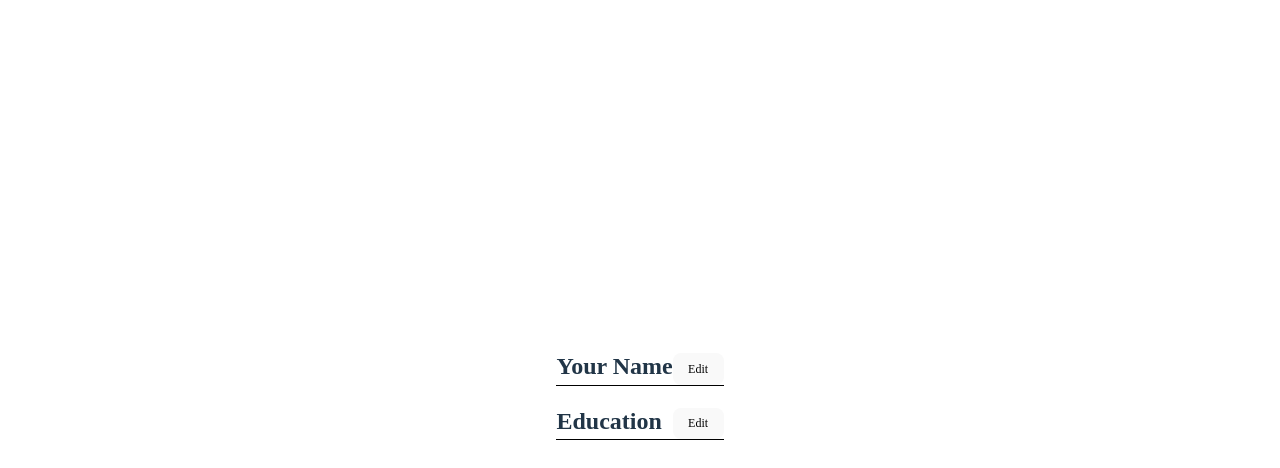
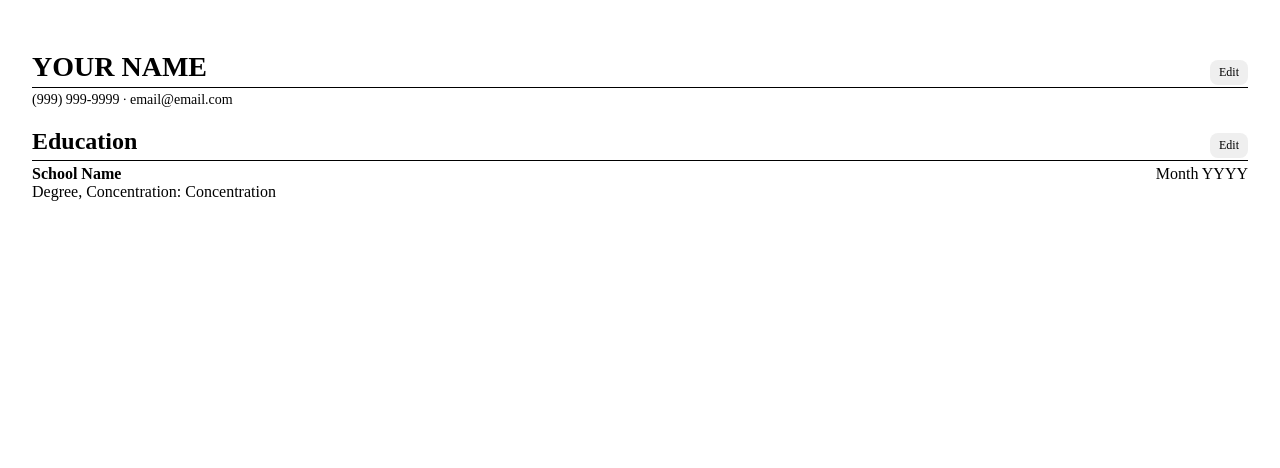
Before and after one commit to crolfs47/odin-react-cv, a React (Vite) app: page / in a window 1280 px wide. Shown: the top 468 px of the page. Built offline with nearby package versions, Linux system fonts and the light colour scheme.

Commit message:
Add CSS styling to personal info and education components

```diff
--- a/src/App.css
+++ b/src/App.css
@@ -4,6 +4,61 @@
   padding: 2rem;
 }
 
-.card {
-  padding: 2em;
+.flex {
+  display: flex;
+  align-items: baseline;
 }
+
+.space-between {
+  justify-content: space-between;
+}
+
+.bold {
+  font-weight: 600;
+}
+
+.uppercase {
+  text-transform: uppercase;
+}
+
+.bottom-border {
+  border-bottom: 1px solid black;
+  margin-bottom: 4px;
+}
+
+h1 {
+  font-size: 28px;
+  align-items: baseline;
+  margin-bottom: 4px;
+}
+
+h2 {
+  font-size: 24px;
+  align-items: baseline;
+  margin-bottom: 4px;
+}
+
+.personal-info {
+  font-size: 14px;
+}
+
+button {
+  border-radius: 8px;
+  border: 1px solid transparent;
+  padding: 4px 8px;
+  margin-bottom: 2px;
+  height: fit-content;
+  font-size: 12px;
+  font-weight: 500;
+  font-family: inherit;
+  /* background-color: #1a1a1a; */
+  cursor: pointer;
+  transition: border-color 0.25s;
+}
+button:hover {
+  border-color: black;
+}
+button:focus,
+button:focus-visible {
+  outline: 4px auto -webkit-focus-ring-color;
+}
--- a/src/App.jsx
+++ b/src/App.jsx
@@ -1,28 +1,26 @@
 import { useState } from 'react'
 import './App.css'
 import PersonalInfo from './components/PersonalInfo'
-import PersonalInfoForm from './components/PersonalInfoForm'
 import EducationInfo from './components/EducationInfo'
-import EducationInfoForm from './components/EducationInfoForm'
 
 function App() {
   const [info, setInfo] = useState({
     firstName: "Your",
     lastName: "Name",
-    phone: "",
-    email: "",
+    phone: "(999) 999-9999",
+    email: "email@email.com",
   })
 
   const [education, setEducation] = useState({
-    schoolName: "",
-    degreeType: "",
-    concentration: "",
-    graduationDate: "",
+    schoolName: "School Name",
+    degreeType: "Degree",
+    concentration: "Concentration",
+    graduationDate: "Month YYYY",
   })
 
   return (
     <>
-      <div>
+      <div className="cv-container">
         <PersonalInfo {...info} handleUpdate={(newInfo) => setInfo(newInfo)} />
         <EducationInfo {...education} handleUpdate={(newEducation) => setEducation(newEducation)} />
       </div>
--- a/src/components/EducationInfo.jsx
+++ b/src/components/EducationInfo.jsx
@@ -18,16 +18,19 @@ function EducationInfo({
     <>
       {!isEdit ? (
         <div>
-          <h1>
-            Education
+          <div className="bottom-border flex space-between">
+            <h2>Education</h2>
             <button onClick={handleEdit}>Edit</button>
-          </h1>
+          </div>
 
           <div>
-            <h5>{schoolName}</h5>
-            <h5>{degreeType}</h5>
-            <h5>{concentration}</h5>
-            <h5>{graduationDate}</h5>
+            <div className="flex space-between">
+              <div className="bold">{schoolName}</div>
+              <div>{graduationDate}</div>
+            </div>
+            <div>
+              {degreeType}, Concentration: {concentration}
+            </div>
           </div>
         </div>
       ) : (
--- a/src/components/EducationInfoForm.jsx
+++ b/src/components/EducationInfoForm.jsx
@@ -22,7 +22,7 @@ export default function EducationInfoForm({ onEducationSubmit }) {
 
   return (
     <>
-      <h1>Education</h1>
+      <h2 className="bottom-border">Education</h2>
       <form onSubmit={handleSubmit}>
         <div>
           <label>
--- a/src/components/PersonalInfo.jsx
+++ b/src/components/PersonalInfo.jsx
@@ -12,12 +12,13 @@ function PersonalInfo({ firstName, lastName, phone, email, handleUpdate }) {
     <>
       {!isEdit ? (
         <div>
-          <h1>
-            {firstName} {lastName}
+          <div className="bottom-border flex space-between">
+            <h1 className="uppercase">{firstName} {lastName}</h1>
             <button onClick={handleEdit}>Edit</button>
-          </h1>
-          <h5>{phone}</h5>
-          <h5>{email}</h5>
+          </div>
+          <div className="personal-info">
+            {phone} ∙ {email}
+          </div>
         </div>
       ) : (
         <div>
--- a/src/components/PersonalInfoForm.jsx
+++ b/src/components/PersonalInfoForm.jsx
@@ -22,7 +22,7 @@ export default function PersonalInfoForm({ onInfoSubmit }) {
 
   return (
     <>
-      <h1>Personal Information</h1>
+      <h1 className="bottom-border">Personal Information</h1>
       <form onSubmit={handleSubmit}>
         <div>
           <label>
--- a/src/index.css
+++ b/src/index.css
@@ -1,72 +1,10 @@
 :root {
   font-family: 'Times New Roman', Times, serif;
-  line-height: 1.5;
-  font-weight: 400;
-
-  /* color-scheme: light dark;
-  color: rgba(255, 255, 255, 0.87);
-  background-color: #242424; */
-
-  font-synthesis: none;
-  text-rendering: optimizeLegibility;
-  -webkit-font-smoothing: antialiased;
-  -moz-osx-font-smoothing: grayscale;
-  -webkit-text-size-adjust: 100%;
-}
-
-a {
-  font-weight: 500;
-  color: #646cff;
-  text-decoration: inherit;
-}
-a:hover {
-  color: #535bf2;
 }
 
 body {
+  font-size: 16px;
   margin: 0;
-  display: flex;
-  place-items: center;
   min-width: 320px;
   min-height: 100vh;
 }
-
-h1 {
-  display: flex;
-  font-size: 24px;
-  line-height: 1.1;
-  border-bottom: 1px solid black;
-  justify-content: space-between;
-}
-
-button {
-  border-radius: 8px;
-  border: 1px solid transparent;
-  padding: 0.6em 1.2em;
-  font-size: 12px;
-  font-weight: 500;
-  font-family: inherit;
-  /* background-color: #1a1a1a; */
-  cursor: pointer;
-  transition: border-color 0.25s;
-}
-button:hover {
-  border-color: #646cff;
-}
-button:focus,
-button:focus-visible {
-  outline: 4px auto -webkit-focus-ring-color;
-}
-
-@media (prefers-color-scheme: light) {
-  :root {
-    color: #213547;
-    background-color: #ffffff;
-  }
-  a:hover {
-    color: #747bff;
-  }
-  button {
-    background-color: #f9f9f9;
-  }
-}
```
